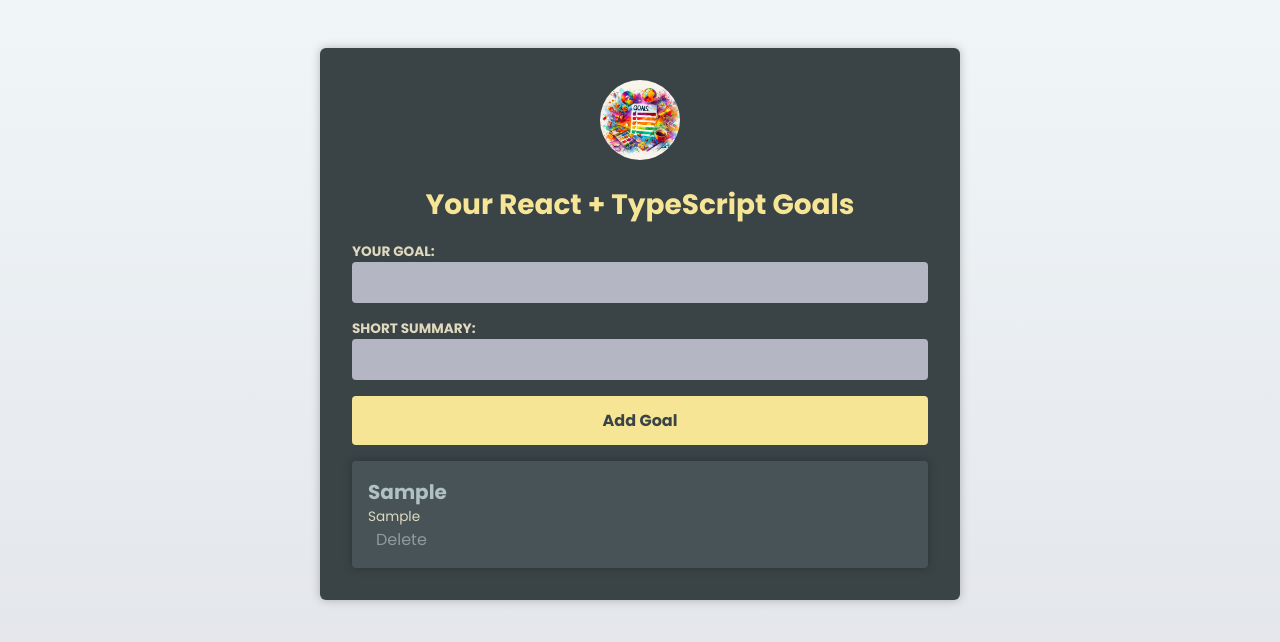
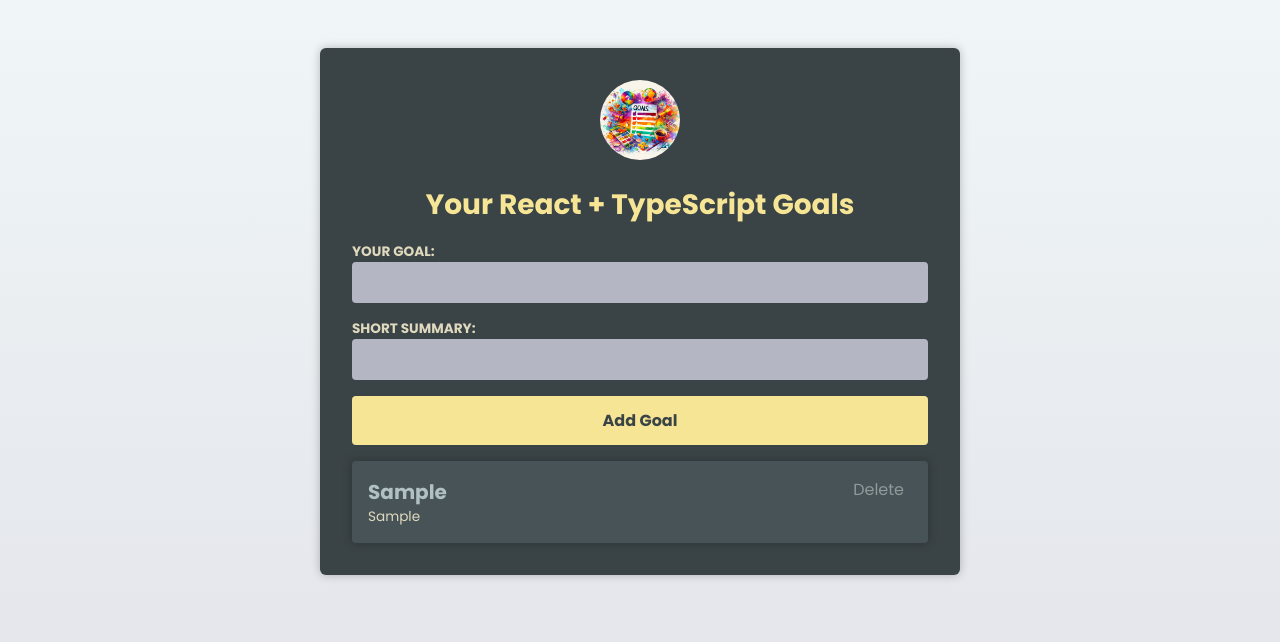
Before and after one commit to rishikesh-negi/goals-app-react-with-ts, a React (Vite) app: page / in a window 1280 px wide. Both pictures are taken after typing "Sample", "Sample" into the empty fields and a click on the button "Add Goal". Shown: the top 642 px of the page. Built offline with nearby package versions, Linux system fonts and the light colour scheme.

Commit message:
Fixed the jsx structure to fix the layout of the component's elements

```diff
--- a/src/components/CourseGoal.tsx
+++ b/src/components/CourseGoal.tsx
@@ -32,8 +32,8 @@ const CourseGoal: FC<CourseGoalProps> = ({ title, onDelete, id, children }) => (
     <div>
       <h2>{title}</h2>
       {children}
-      <button onClick={() => onDelete(id)}>Delete</button>
     </div>
+    <button onClick={() => onDelete(id)}>Delete</button>
   </article>
 );
 // FC, PropsWithChildren, and ReactNode are built-in generic types in the "@types/react" package
```
